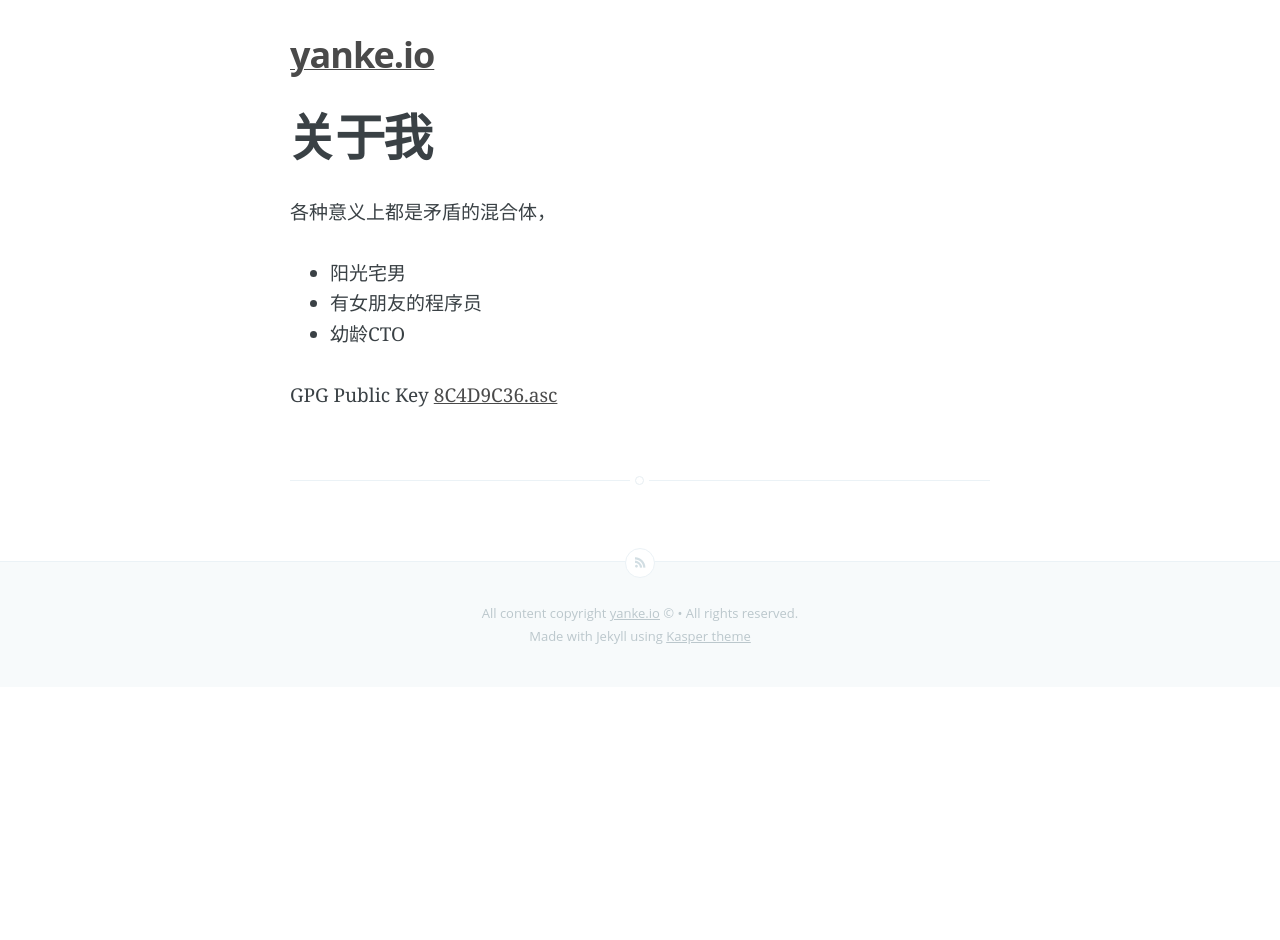
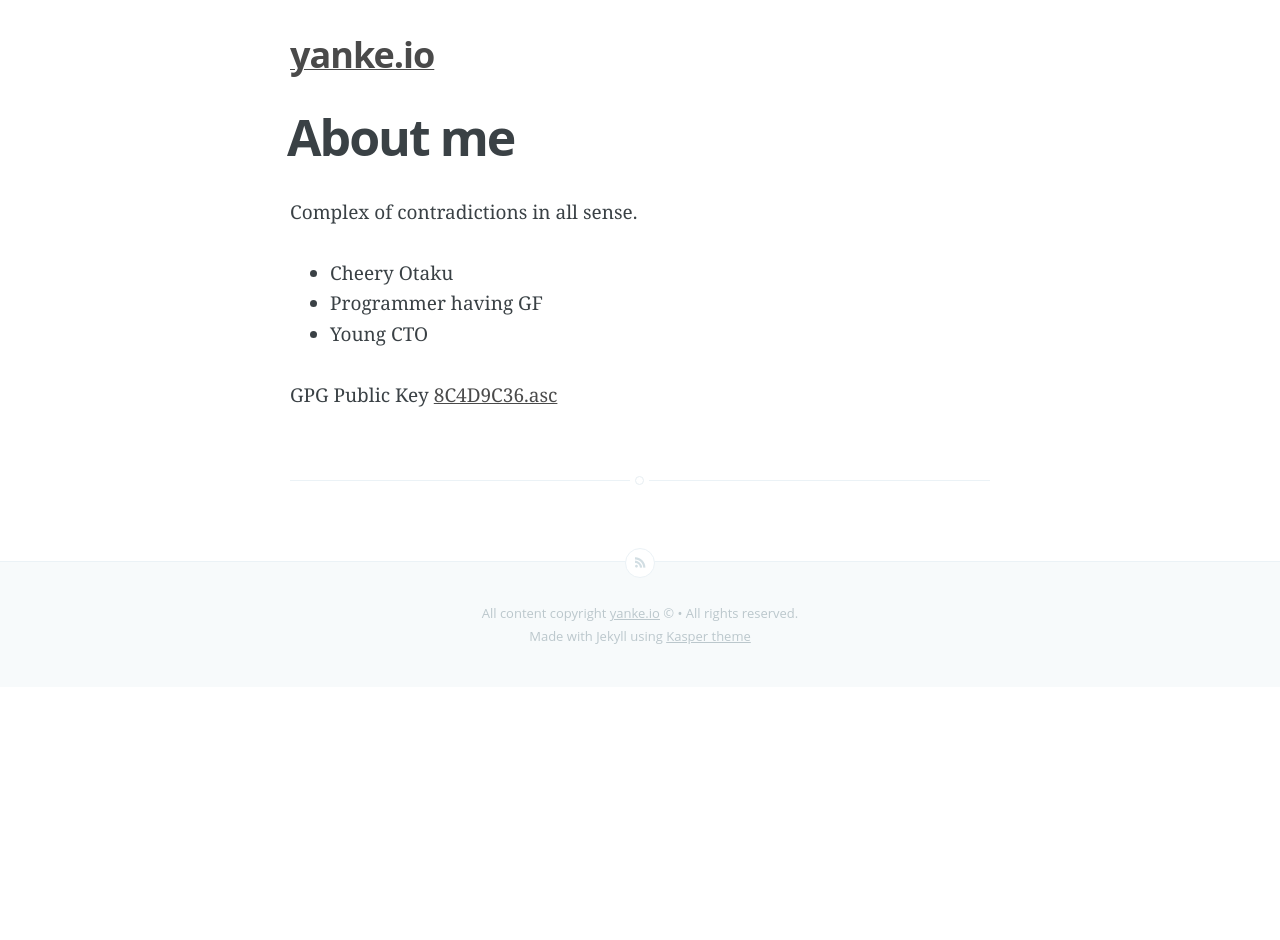
Before and after one commit to guoyk-deprecated/Blogs, a Jekyll site: the page built from about.md, in a window 1280 px wide. Built offline with Jekyll 4.4.1, drawn with Linux system fonts in a browser that asks for light colours; Markdown is read by kramdown in place of the engine named in the settings.

Commit message:
update readme

```diff
--- a/about.md
+++ b/about.md
@@ -1,12 +1,12 @@
 ---
 layout: page
-title: 关于我
+title: About me
 ---
 
-各种意义上都是矛盾的混合体，
+Complex of contradictions in all sense.
 
-*   阳光宅男
-*   有女朋友的程序员
-*   幼龄CTO
+*   Cheery Otaku
+*   Programmer having GF
+*   Young CTO
 
 GPG Public Key [8C4D9C36.asc](/8C4D9C36.asc)
```
